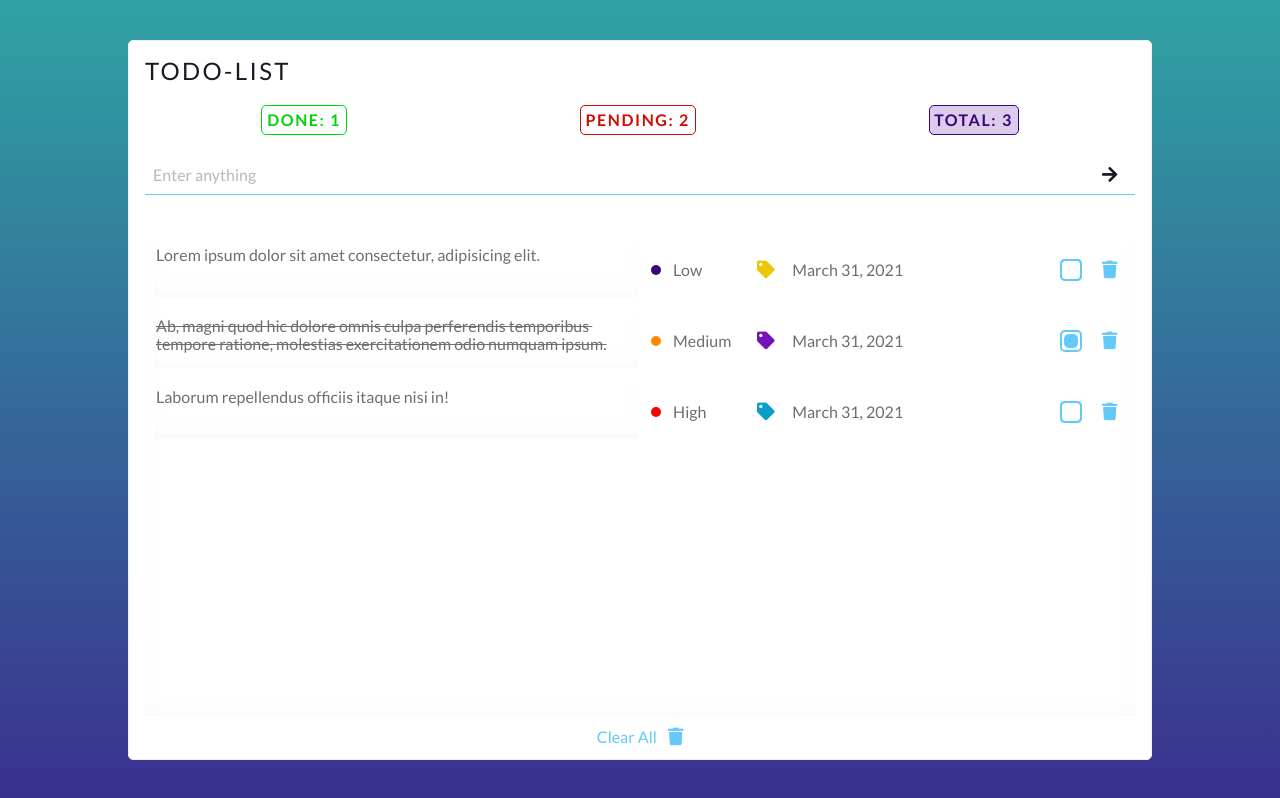
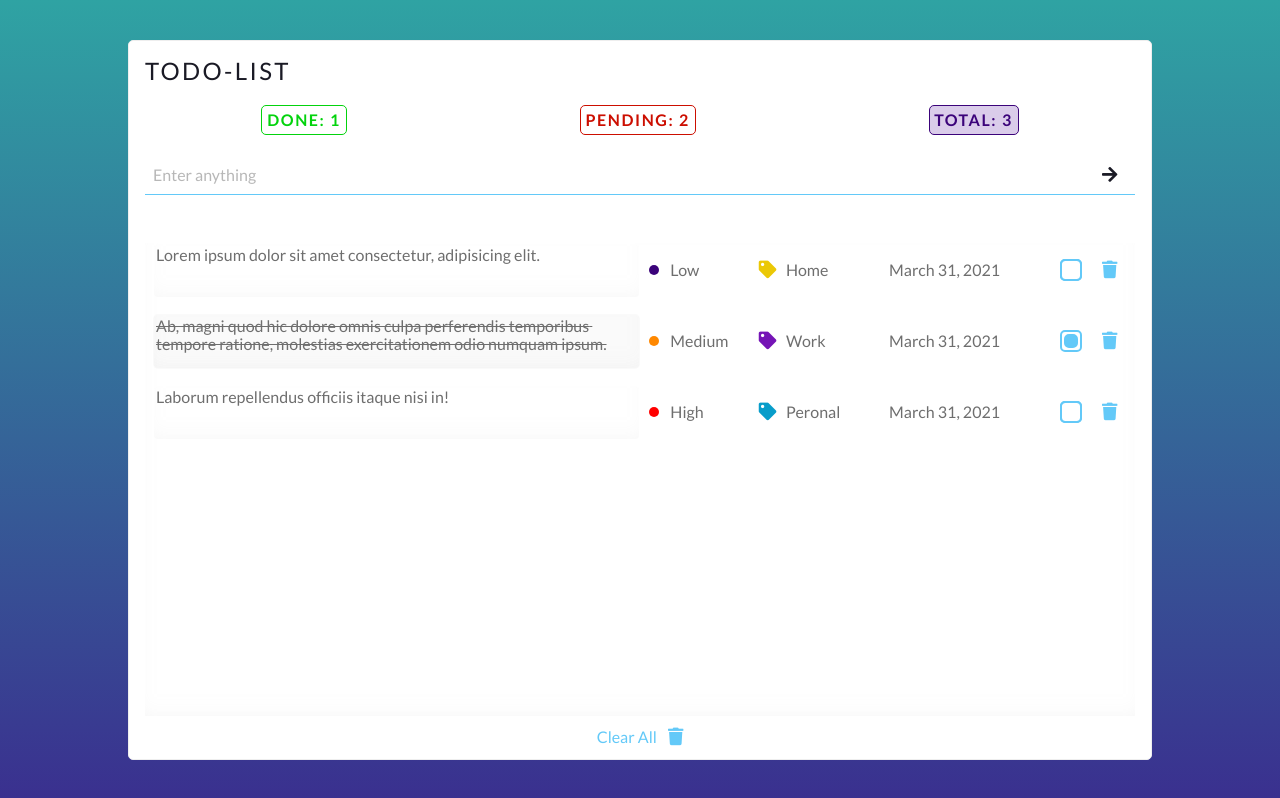
Before and after one commit to opv1/todo-vue, a Vue app: page / in a window 1280 px wide. Built offline with nearby package versions, Linux system fonts and the light colour scheme.

Commit message:
more beauty

```diff
--- a/src/components/Dashboard.vue
+++ b/src/components/Dashboard.vue
@@ -8,6 +8,7 @@
           @keypress.enter="editDescription(todo)"
           @keyup.enter="$event.target.blur()"
           type="text"
+          :disabled="todo.complete"
         />
         <div class="dashboard__control">
           <div class="dashboard__block">
@@ -17,9 +18,9 @@
                 background: priorities[todo.priority].color,
               }"
             />
-            <span class="dashboard__priority" @click="onShowOptions(todo.id)">{{
-              todo.priority
-            }}</span>
+            <span class="dashboard__priority" @click="onShowOptions(todo.id)"
+              >{{ todo.priority }}
+            </span>
             <div class="dashboard__select" v-show="todo.id === selectId">
               <span
                 :class="[
@@ -29,16 +30,20 @@
                 v-for="priority of priorities"
                 :key="priority[todo.priority]"
                 @click="onChooseOption(todo.id, priority.name)"
-                >{{ priority.name }}</span
-              >
+                >{{ priority.name }}
+              </span>
             </div>
           </div>
           <div class="dashboard__block">
-            <i
-              class="dashboard__tag fas fa-tag"
-              @click="openModal(todo.id)"
-              :style="{ color: tags[todo.tag].color }"
-            />
+            <div class="dashboard__tag" @click="openModal(todo.id)">
+              <i
+                class="dashboard__tag__icon fas fa-tag"
+                :style="{ color: tags[todo.tag].color }"
+              />
+              <span class="dashboard__tag__name">{{ todo.tag }}</span>
+            </div>
+          </div>
+          <div class="dashboard__block">
             <span class="dashboard__date">{{ todo.date }}</span>
           </div>
           <div class="dashboard__block">
@@ -215,6 +220,7 @@ export default {
     padding-left: 0.5rem;
     width: 100%;
     height: 100%;
+    min-width: 420px;
   }
 
   &__block {
@@ -225,21 +231,24 @@ export default {
 
     &:nth-child(1) {
       min-width: 100px;
-      max-width: 100px;
     }
 
     &:nth-child(2) {
+      min-width: 140px;
+    }
+
+    &:nth-child(3) {
       width: 100%;
     }
 
-    &:nth-child(3) {
+    &:nth-child(4) {
       justify-content: flex-end;
       min-width: 75px;
     }
   }
 
   &__color {
-    margin: 3px;
+    margin: 0.1rem;
     border-radius: 100%;
     width: 10px;
     height: 10px;
@@ -287,13 +296,23 @@ export default {
   }
 
   &__tag {
+    display: flex;
+    align-items: center;
     margin: 0.1rem;
     border-radius: 5px;
     padding: 0.5rem;
-    font-size: 1.1rem;
-    color: $blackColor;
     transition: background 0.3s;
     cursor: pointer;
+
+    &__icon {
+      margin: 0.1rem;
+      font-size: 1.1rem;
+    }
+
+    &__name {
+      margin: 0.1rem 0.5rem;
+      color: $greyColor;
+    }
 
     &:hover {
       background: rgba(58, 56, 56, 0.089);
@@ -301,7 +320,7 @@ export default {
   }
 
   &__date {
-    margin: 0.5rem;
+    margin: 0.1rem;
     color: $greyColor;
   }
 
@@ -397,10 +416,30 @@ export default {
   }
 }
 
-@media screen and (max-width: 520px) {
+@media screen and (max-width: 576px) {
   .dashboard {
+    &__control {
+      min-width: 100%;
+    }
+
     &__date {
       display: none;
+    }
+  }
+}
+
+@media screen and (max-width: 425px) {
+  .dashboard {
+    &__block {
+      &:nth-child(2) {
+        min-width: 20px;
+      }
+    }
+
+    &__tag {
+      &__name {
+        display: none;
+      }
     }
   }
 }
--- a/src/components/Header.vue
+++ b/src/components/Header.vue
@@ -5,29 +5,29 @@
       <span
         :class="['header__done', { active: currentTodos === 'done' }]"
         @click="selectTodos('done')"
-        >done: {{ doneTodos.length }}</span
-      >
+        >done: {{ doneTodos.length }}
+      </span>
       <span
         :class="['header__pending', { active: currentTodos === 'pending' }]"
         @click="selectTodos('pending')"
-        >pending: {{ pendingTodos.length }}</span
-      >
+        >pending: {{ pendingTodos.length }}
+      </span>
       <span
         :class="['header__total', { active: currentTodos === 'total' }]"
         @click="selectTodos('total')"
-        >total: {{ totalTodos.length }}</span
-      >
+        >total: {{ totalTodos.length }}
+      </span>
     </div>
     <form class="header__form" @:submit.prevent="onSubmitForm">
       <input
-        :class="['header__input', { error: error }]"
+        :class="['header__form__input', { error: error }]"
         v-model="valueText"
         type="text"
         :placeholder="
           error ? 'Please do not leave the field empty' : 'Enter anything'
         "
       />
-      <button class="header__button" @click.prevent="onSubmitForm">
+      <button class="header__form__button" @click.prevent="onSubmitForm">
         <i class="fas fa-arrow-right" />
       </button>
     </form>
@@ -143,7 +143,6 @@ export default {
     border-bottom: 1px solid $blueColor;
     padding: 0 0.5rem;
     width: 100%;
-  }
 
     &__input {
       outline: none;
@@ -183,4 +182,5 @@ export default {
       }
     }
   }
+}
 </style>
--- a/src/components/Modal.vue
+++ b/src/components/Modal.vue
@@ -3,25 +3,27 @@
     <div class="modal__container">
       <div class="modal__block">
         <input
-          class="modal__text"
+          class="modal__append"
           v-model="valueText"
           @keypress.enter="onAppendTag"
           type="text"
           placeholder="Enter tag"
+          maxlength="10"
         />
         <div class="modal__tags" v-for="tag of tags" :key="tag">
-          <div class="modal__represent">
+          <label class="modal__label" :for="tag.name">
             <i class="modal__icon fas fa-tag" :style="{ color: tag.color }" />
-            <label class="modal__label" :for="tag.name"> {{ tag.name }}</label>
-          </div>
+            {{ tag.name }}
+          </label>
           <input
             :id="tag.name"
-            class="modal__radio"
+            class="modal__input"
             @change="valueRadio = tag.name"
             type="radio"
             name="radio"
             :checked="tag.name === temporary.tag"
           />
+          <label class="modal__radio" :for="tag.name"></label>
         </div>
       </div>
       <div class="modal__buttons">
@@ -97,18 +99,24 @@ export default {
     transform: translate(-50%, -50%);
   }
 
-  &__text {
+  &__append {
     margin-bottom: 1rem;
     outline: none;
     border: 1px solid $blueColor;
     border-radius: 5px;
     padding: 0.5rem;
     width: 100%;
+    color: $blackColor;
+
+    &::placeholder {
+      color: rgba(110, 110, 110, 0.493);
+    }
   }
 
   &__block {
     display: flex;
     flex-direction: column;
+    margin-bottom: 1rem;
   }
 
   &__tags {
@@ -121,22 +129,60 @@ export default {
     }
   }
 
+  &__label {
+    display: flex;
+    align-items: center;
+    height: 100%;
+    color: $blackColor;
+    cursor: pointer;
+  }
+
   &__icon {
     margin: 0.1rem;
     border-radius: 5px;
     padding: 0.5rem;
     font-size: 1.1rem;
-    color: $blackColor;
     transition: background 0.3s;
-    cursor: pointer;
   }
 
-  &__label {
-    cursor: pointer;
+  &__input {
+    display: none;
+
+    &:checked + label::before {
+      position: absolute;
+      left: -28px;
+      top: -6px;
+      width: 10px;
+      height: 10px;
+      background: $blueColor;
+    }
   }
 
   &__radio {
+    position: relative;
     cursor: pointer;
+
+    &::before {
+      content: '';
+      position: absolute;
+      left: -32px;
+      top: -10px;
+      border: 2px solid $blueColor;
+      border-radius: 100%;
+      width: 18px;
+      height: 18px;
+    }
+
+    &::after {
+      content: '';
+      position: absolute;
+      left: -32px;
+      top: -10px;
+      border: 2px solid $blueColor;
+      border-radius: 100%;
+      width: 18px;
+      height: 18px;
+    }
   }
 
   &__buttons {
@@ -151,6 +197,7 @@ export default {
     border-radius: 5px;
     padding: 0.5rem 1rem;
     box-shadow: 0 0 3px 1px rgba(221, 221, 221, 1);
+    color: $blackColor;
     background: #eee;
     cursor: pointer;
   }
```
Lines whose indentation alone changed are shown as unchanged.
